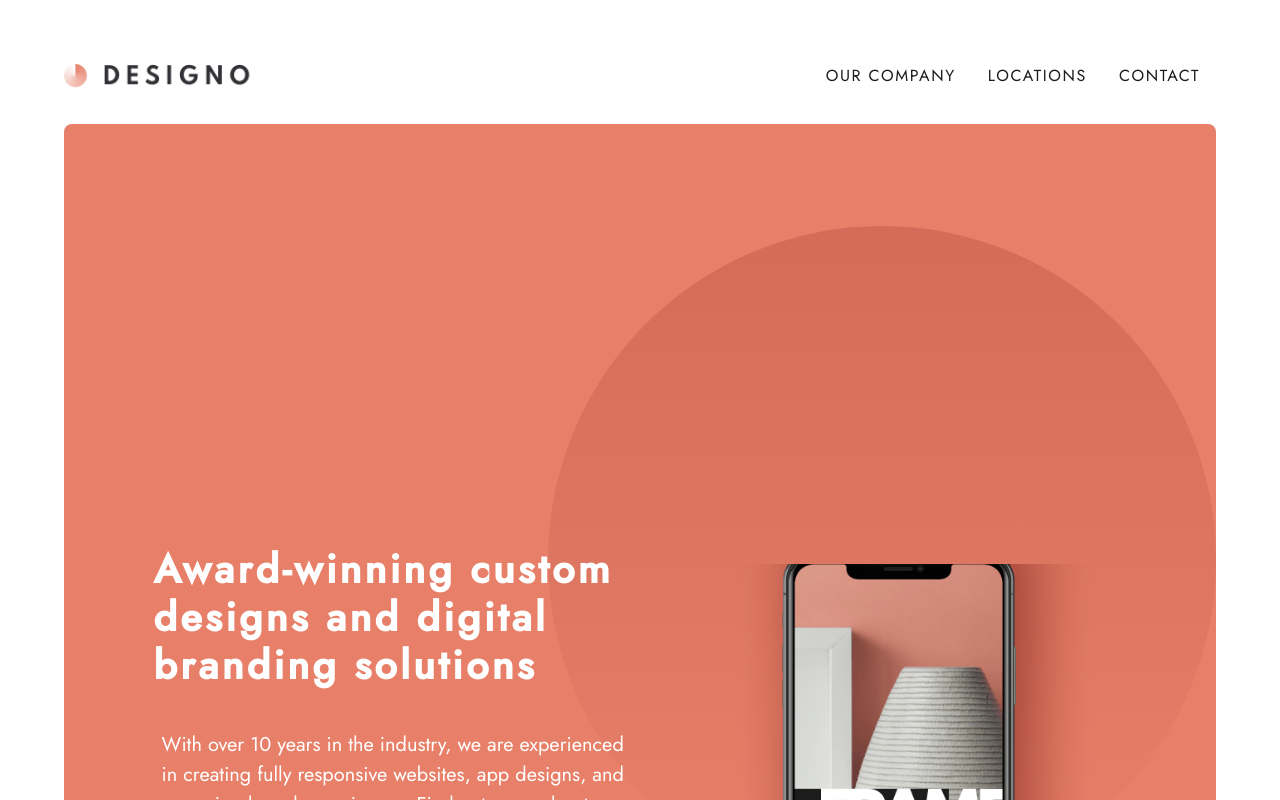
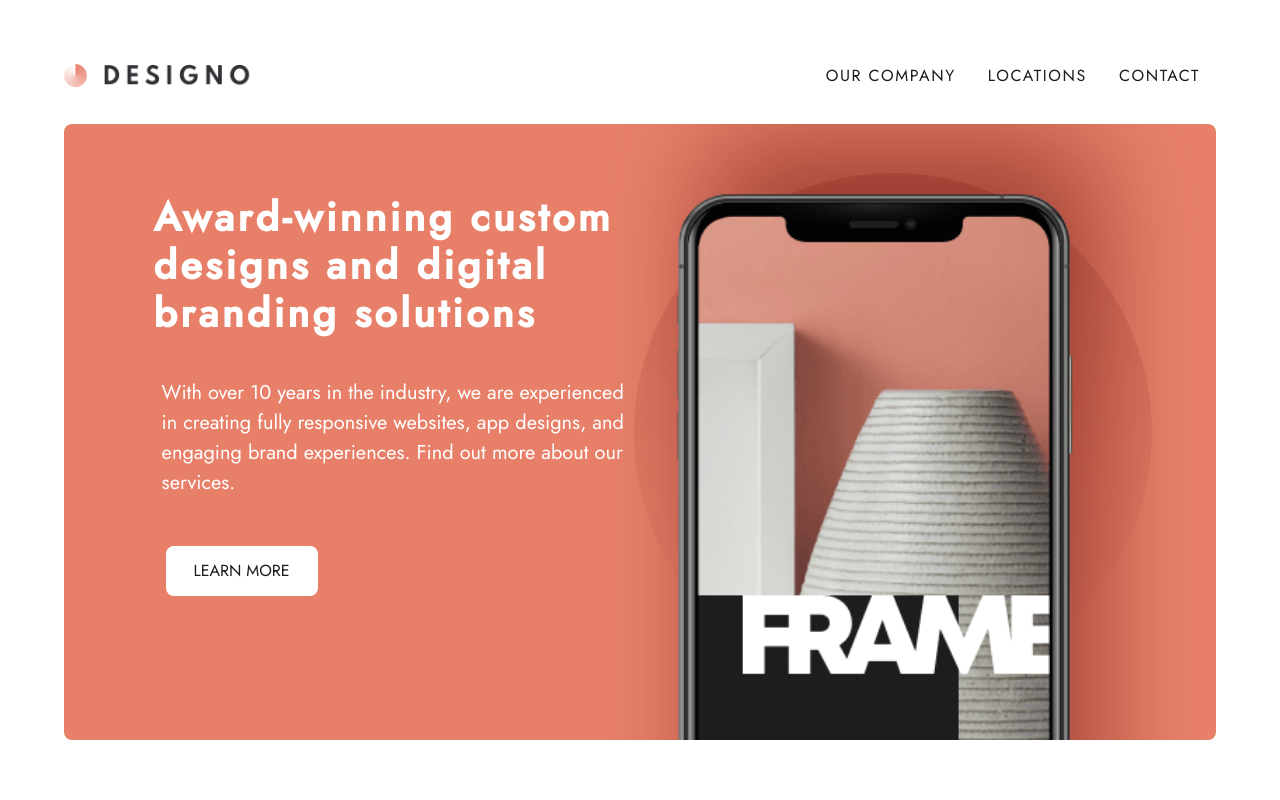
Before and after one commit to Da-vi-de/designo-multipage, a React (Create React App) app: page / in a window 1280 px wide. Shown: the top 800 px of the page. Built offline with nearby package versions, Linux system fonts and the light colour scheme.

Commit message:
main component layout editing

```diff
--- a/src/components/home/main/Main.js
+++ b/src/components/home/main/Main.js
@@ -2,11 +2,12 @@ import React from "react";
 import { Link } from "react-router-dom";
 import styled from "styled-components";
 
+import { Container } from "../../styles/shared-styles/Wrapper.styled"
 import { QUERIES } from "../../../utils/mediaQueries";
 
 import { StyledMain  } from "../../styles/home-styles/main-styles/Main.styled";
-import { Container } from "../../styles/shared-styles/Wrapper.styled";
 import { CommonButtonLink } from "../../styles/shared-styles/CommonButtonLink.styled";
+import phoneImage from "../../../assets/home/desktop/image-hero-phone.png";
 
 const ButtonLink = styled(Link)`
     ${CommonButtonLink}
@@ -20,7 +21,7 @@ const ButtonLink = styled(Link)`
 
 function Main() {
     return(
-        <StyledMain >
+        <StyledMain>
             <Container>
                 <div className="content-position">
                     <div className="text-button-position">
@@ -38,10 +39,17 @@ function Main() {
                         <ButtonLink to="/about">Learn More</ButtonLink>
                     </div>
                 </div>
-                <div className="phone-img"></div>
             </Container>
+                <div className="img-container">
+                    <img src={phoneImage} className="phone-img" alt="phone" />
+                </div>
         </StyledMain>
     )
 }
 
 export default Main;
+
+/*
+
+
+*/
--- a/src/components/styles/home-styles/main-styles/Main.styled.js
+++ b/src/components/styles/home-styles/main-styles/Main.styled.js
@@ -1,16 +1,16 @@
 import styled from 'styled-components';
 import bigCirle from "../../../../assets/home/desktop/bg-pattern-hero-home.svg";
-import PhoneImage from "../../../../assets/home/desktop/image-hero-phone.png";
 import { QUERIES } from '../../../../utils/mediaQueries';
 
 export const StyledMain = styled.main`
     margin-top: 1rem;
     background: var(--color-peach)  url(${bigCirle})  no-repeat 0;
     background-size: auto;
+    overflow: hidden;
 
     .text-button-position {
         display: flex;
-        flex-direction: column
+        flex-direction: column;
     }
 
     h1, p {
@@ -30,12 +30,16 @@ export const StyledMain = styled.main`
         margin-bottom: 1.5rem;
     }
 
+    .img-container {
+        display: flex;
+        justify-content: center;
+        position: relative;
+        height: 30rem;
+  }
+
     .phone-img {
-        background-image: url(${PhoneImage});
-        height: 26rem;
-        background-repeat: no-repeat;
-        background-size: 190%;
-        background-position: 50% 21%;
+        max-width: 100rem;
+        height: 50rem;
     }
 
     @media ${QUERIES.tabletMini} {
@@ -59,15 +63,11 @@ export const StyledMain = styled.main`
             padding: 0 2.5rem;
             font-size: var(--font-size-1_25);
         }
-
-        .phone-img {
-            background-size: 100%;
-        }
-    }
+}
 
     @media ${QUERIES.desktop} {
-        background-position: 100% 50%;
-        background-size: 58%;
+        background-position: 90% 50%;
+        background-size: 45%;
 
         .content-position {
             display: flex;
@@ -77,12 +77,7 @@ export const StyledMain = styled.main`
         .text-button-position {
             width: 35rem;
             position: relative;
-            top: 24rem;
-        }
-
-        .phone-img {
-            background-size: 50%;
-            background-position: 100% 45%;
+            top: 2rem;
         }
 
         h1, p {
@@ -97,10 +92,15 @@ export const StyledMain = styled.main`
             margin-bottom: 3rem;
         }
 
-        @media ${QUERIES.megaDesktop} {
-            .phone-img {
-            background-size: 40%;
+        .img-container {
+            justify-content: flex-end;
+            height: 10rem;
         }
-      }
+
+        .phone-img {
+            height: 80rem;
+            margin-top: -39rem;
+            transform: translateX(6rem);
+        }
     }
 `;
--- a/src/components/styles/shared-styles/CommonViewProjectsBanner.styled.js
+++ b/src/components/styles/shared-styles/CommonViewProjectsBanner.styled.js
@@ -8,10 +8,6 @@ margin-top: 2rem;
     background-repeat: no-repeat;
     background-size: cover;
     border-radius: .5rem;
-
-    &:hover {
-        filter: sepia(100%);
-    }
 }
 
 .text-container {
@@ -60,5 +56,9 @@ a {
         font-size: var(--font-size-1_5);
         margin-top: .7rem;
      }
+
+     .arrow-img {
+        margin-top: .7rem;
+     }
   }
 `
--- a/src/components/styles/shared-styles/Wrapper.styled.js
+++ b/src/components/styles/shared-styles/Wrapper.styled.js
@@ -1,7 +1,13 @@
 import styled from "styled-components";
+import { QUERIES } from "../../../utils/mediaQueries";
+
 
 export const Container = styled.div`
     max-width: min(90%);
     margin: auto;
     padding: 1rem 0;
+
+    @media ${QUERIES.desktop} {
+        max-width: min(90%);
+    }
 `;
```
Lines whose indentation alone changed are shown as unchanged.
